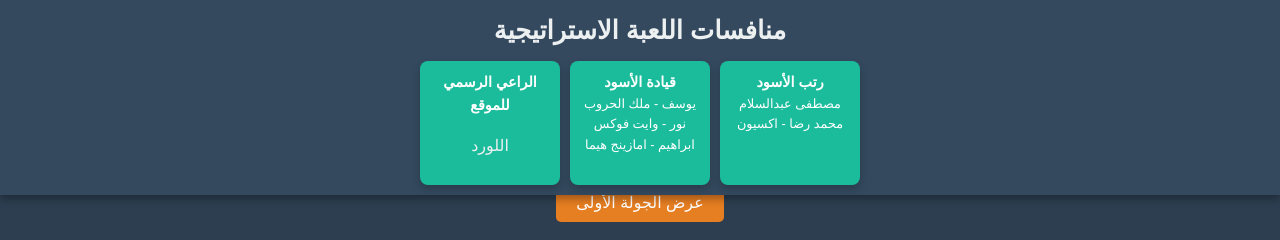
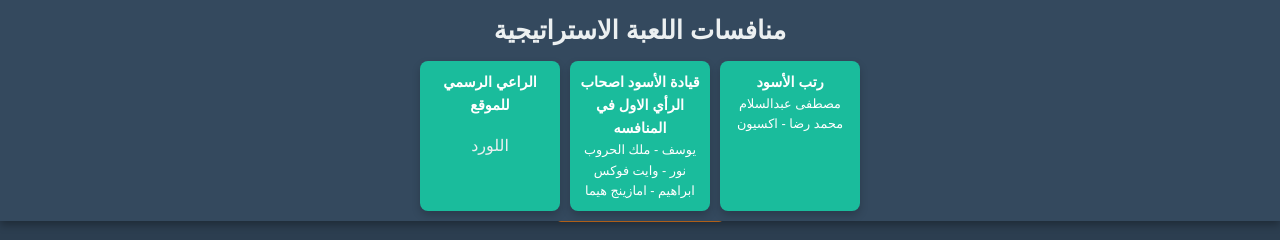
Before and after one commit to LordDZx/challenge, a plain HTML site: page index.html in a window 1280 px wide. Shown: the top 240 px of the page. Drawn offline with Linux system fonts and the light colour scheme.

Commit message:
Update index.html

```diff
--- a/index.html
+++ b/index.html
@@ -15,7 +15,7 @@
                 <p>اللورد</p>
             </div>
             <div class="sponsor-item">
-                <h2>قيادة الأسود</h2>
+                <h2>قيادة الأسود اصحاب الرأي الاول في المنافسه</h2>
                 <ul>
                     <li>يوسف - ملك الحروب</li>
                     <li>نور - وايت فوكس</li>
```
